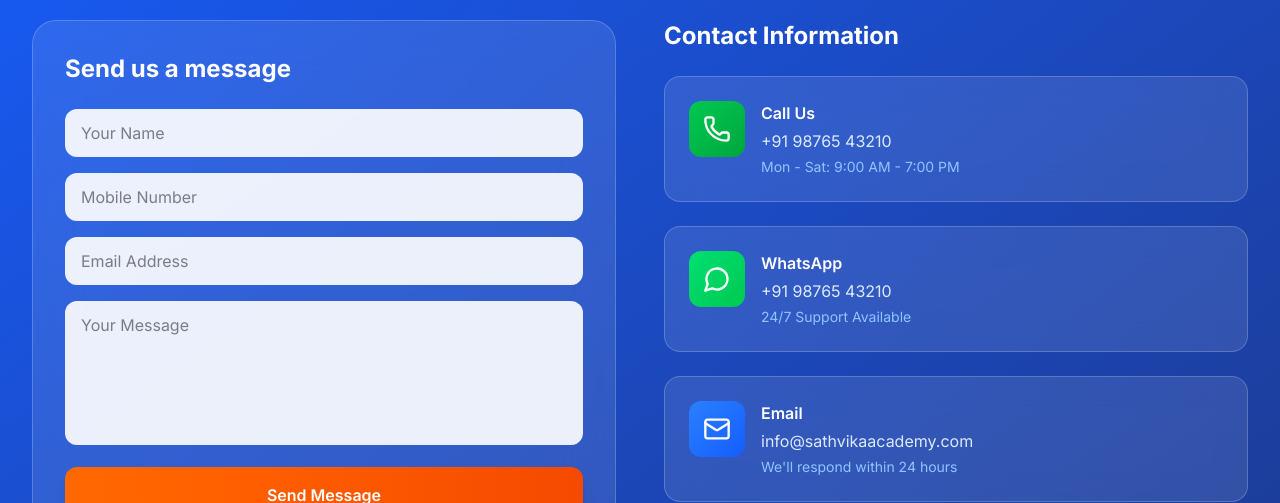
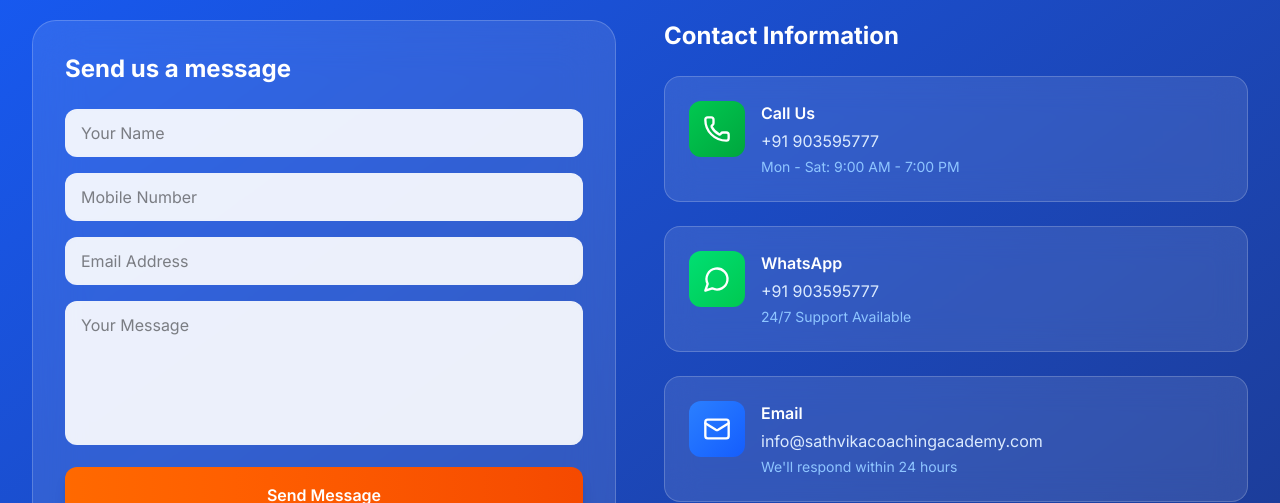
Before and after one commit to ashokkumarannepaka/sathvika-coaching-academy-V3, a React (Vite) app: page / in a window 1280 px wide. Shown: the part 9780-10283 px from the top of the page. Built offline with nearby package versions, Linux system fonts and the light colour scheme.

Commit message:
Update Contact.tsx

```diff
--- a/Contact.tsx
+++ b/Contact.tsx
@@ -86,21 +86,21 @@ export function Contact() {
               {
                 icon: Phone,
                 title: "Call Us",
-                info: "+91 98765 43210",
+                info: "+91 903595777",
                 subinfo: "Mon - Sat: 9:00 AM - 7:00 PM",
                 color: "from-green-500 to-green-600"
               },
               {
                 icon: MessageCircle,
                 title: "WhatsApp",
-                info: "+91 98765 43210",
+                info: "+91 903595777",
                 subinfo: "24/7 Support Available",
                 color: "from-green-400 to-green-500"
               },
               {
                 icon: Mail,
                 title: "Email",
-                info: "info@sathvikaacademy.com",
+                info: "info@sathvikacoachingacademy.com",
                 subinfo: "We'll respond within 24 hours",
                 color: "from-blue-500 to-blue-600"
               },
```
